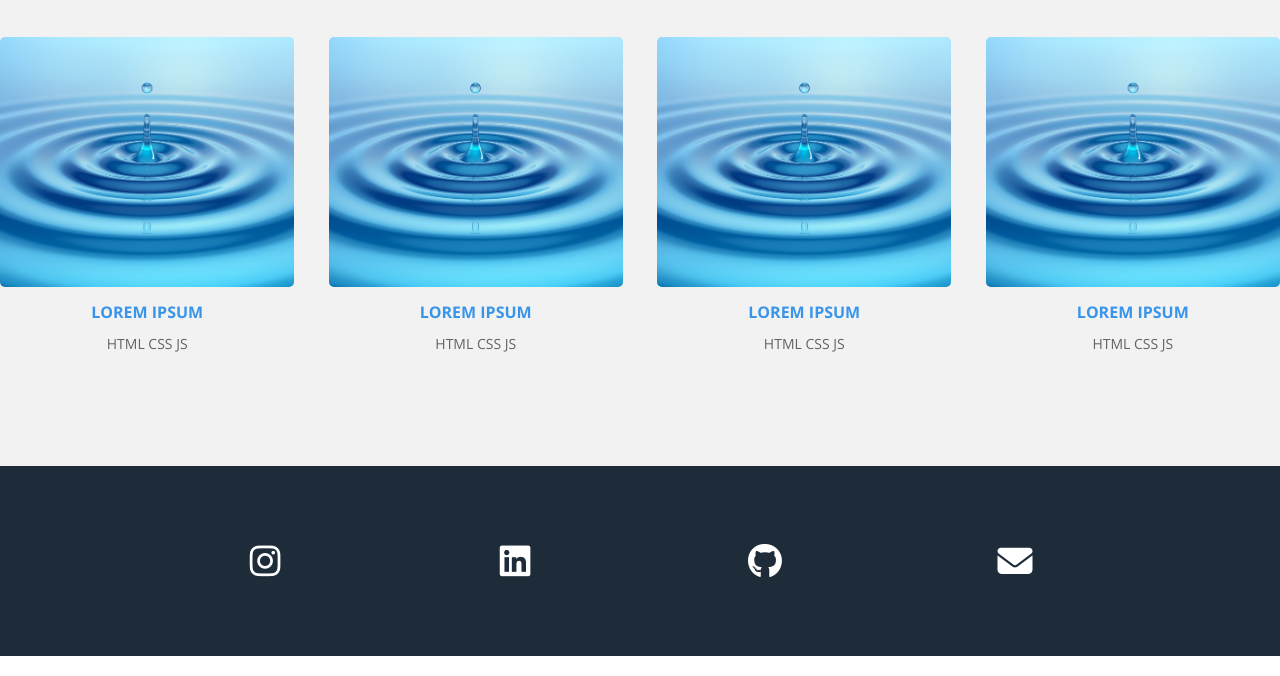
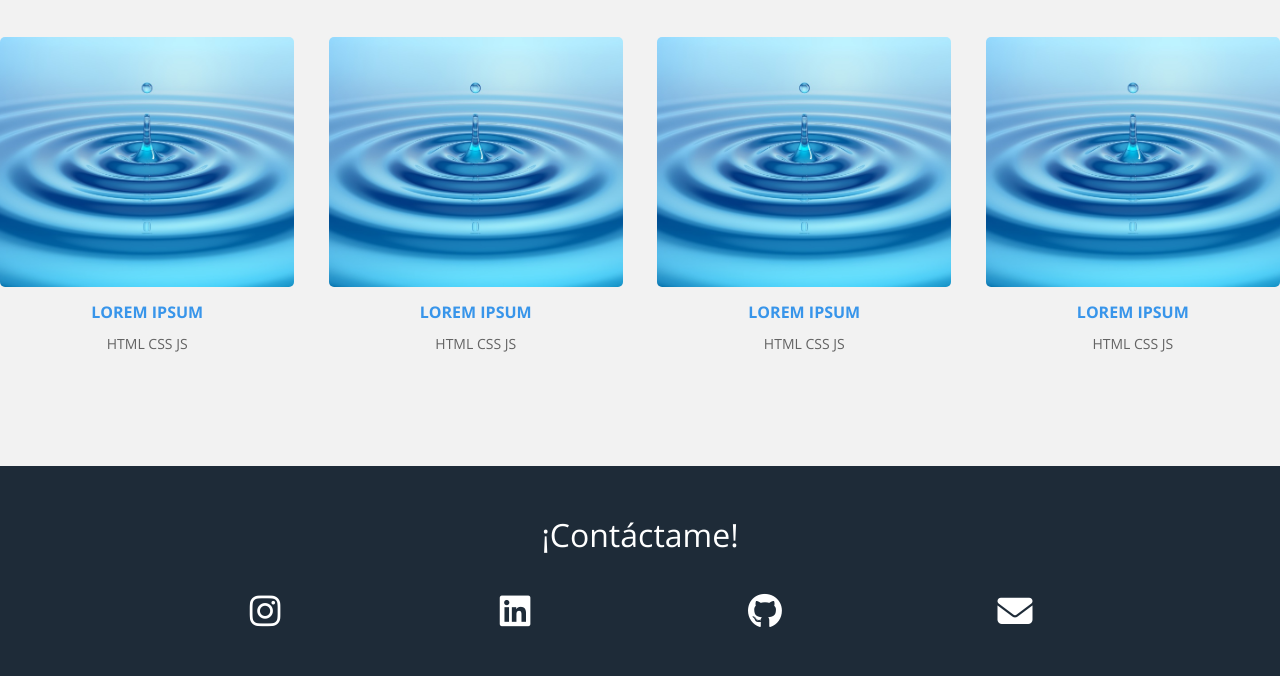
Before and after one commit to emiliooarrig/portafolio-emilio, a plain HTML site: page index.html in a window 1280 px wide. Shown: the part 1553-2229 px from the top of the page. Drawn offline with nearby package versions, Linux system fonts and the light colour scheme.

Commit message:
Cambios en el apartado de redes sociales

```diff
--- a/index.html
+++ b/index.html
@@ -152,6 +152,7 @@
     <!-- fin de la seccion de main de la pagina  -->
 
         <section class="redes-sociales" id = "contacto">
+            <h1> ¡Contáctame!</h1>
             <div class="contenedor">
                 <a href="https://www.instagram.com/emiliooguzmn/" class="Instagram"> <i class="fa-brands fa-instagram"></i></a>
                 <a href="https://www.linkedin.com/in/emilio-arriaga-guzm%C3%A1n-081912289/" class="Linkedin"> <i class="fa-brands fa-linkedin"></i></a>
--- a/styles.css
+++ b/styles.css
@@ -199,8 +199,14 @@ header .contenedor-texto .texto .profesion{
 /*FORMULARIO DE CONTACTO*/
 
 .redes-sociales{
-    padding: 60px 0;
+    padding: 30px 0;
     background-color: #1e2b38;
+    text-align: center;
+}
+
+.redes-sociales h1{
+    color: #fff;
+    font-weight: 300;
 }
 
 .redes-sociales .contenedor{
@@ -217,6 +223,7 @@ header .contenedor-texto .texto .profesion{
     text-align: center;
     width: 100px;
     border-radius: 3px;
+    transition: .3s all;
 }
 
 .redes-sociales .Linkedin:hover{ background-color:#0a66c2; }
@@ -259,6 +266,9 @@ header .contenedor-texto .texto .profesion{
         align-items: center;
     }
 
+    .redes-sociales h1{
+        font-size: 25px;
+    }
     .redes-sociales .contenedor{
         flex-direction: row;
         justify-content: space-around;
```
